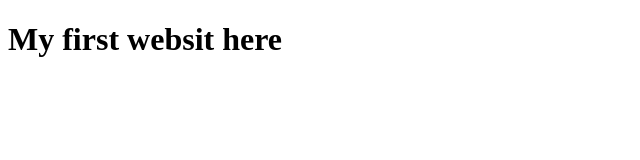
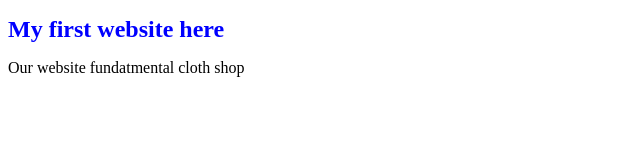
Before and after one commit to sihabsafin/my-simple-website, a plain HTML site: page index.html in a window 1280 px wide. Shown: the whole page, without its empty margins (0-640 px from the left). Drawn offline with Linux system fonts and the light colour scheme.

Commit message:
please add my other file

```diff
--- a/index.html
+++ b/index.html
@@ -4,7 +4,12 @@
     <meta charset="UTF-8">
     <meta name="viewport" content="width=device-width, initial-scale=1.0">
     <title>Document</title>
-    <h1>My first websit here</h1>
+    <link rel="stylesheet" href="style.css">
+    <h1>My first website here</h1>
+    <div>
+
+        <p>Our website fundatmental cloth shop</p>
+    </div>
 </head>
 <body>
 
--- /dev/null
+++ b/style.css
@@ -0,0 +1,4 @@
+h1{
+    color: blue;
+    font-size: 24px;
+}
```
